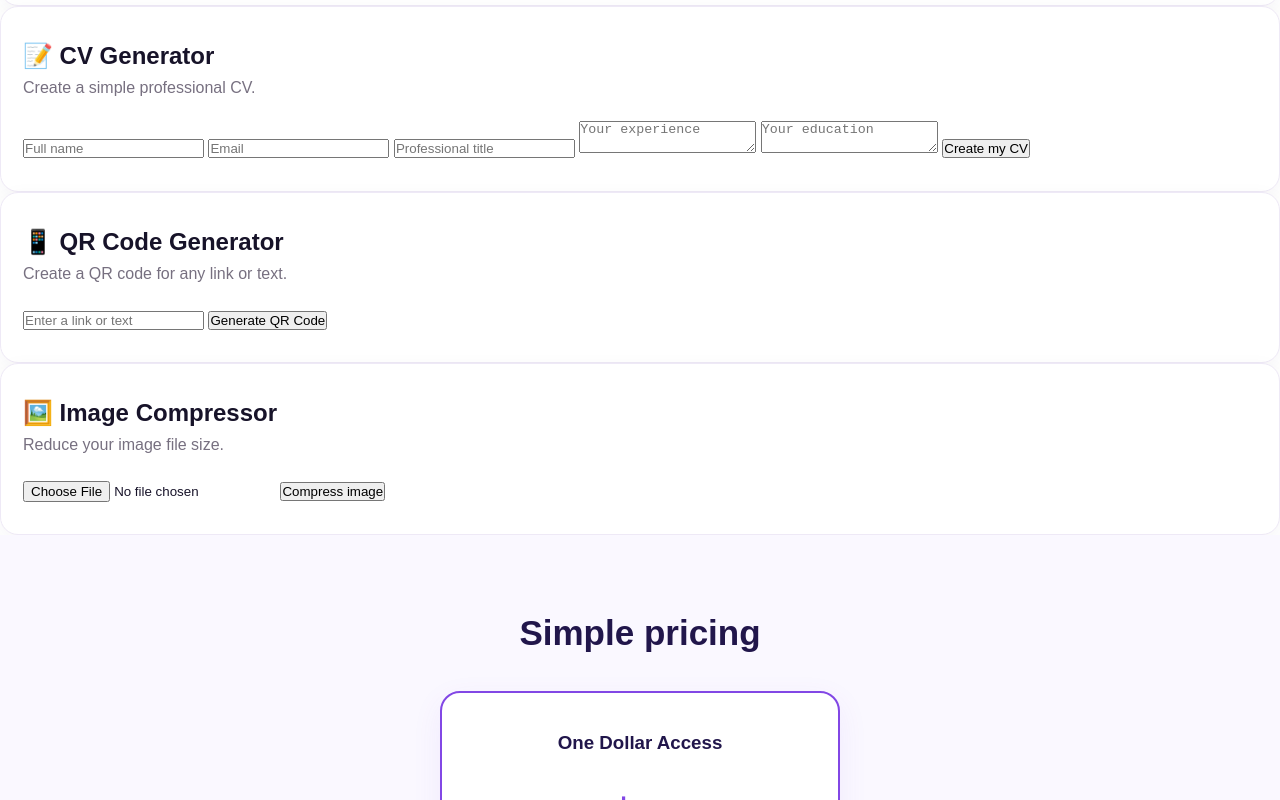
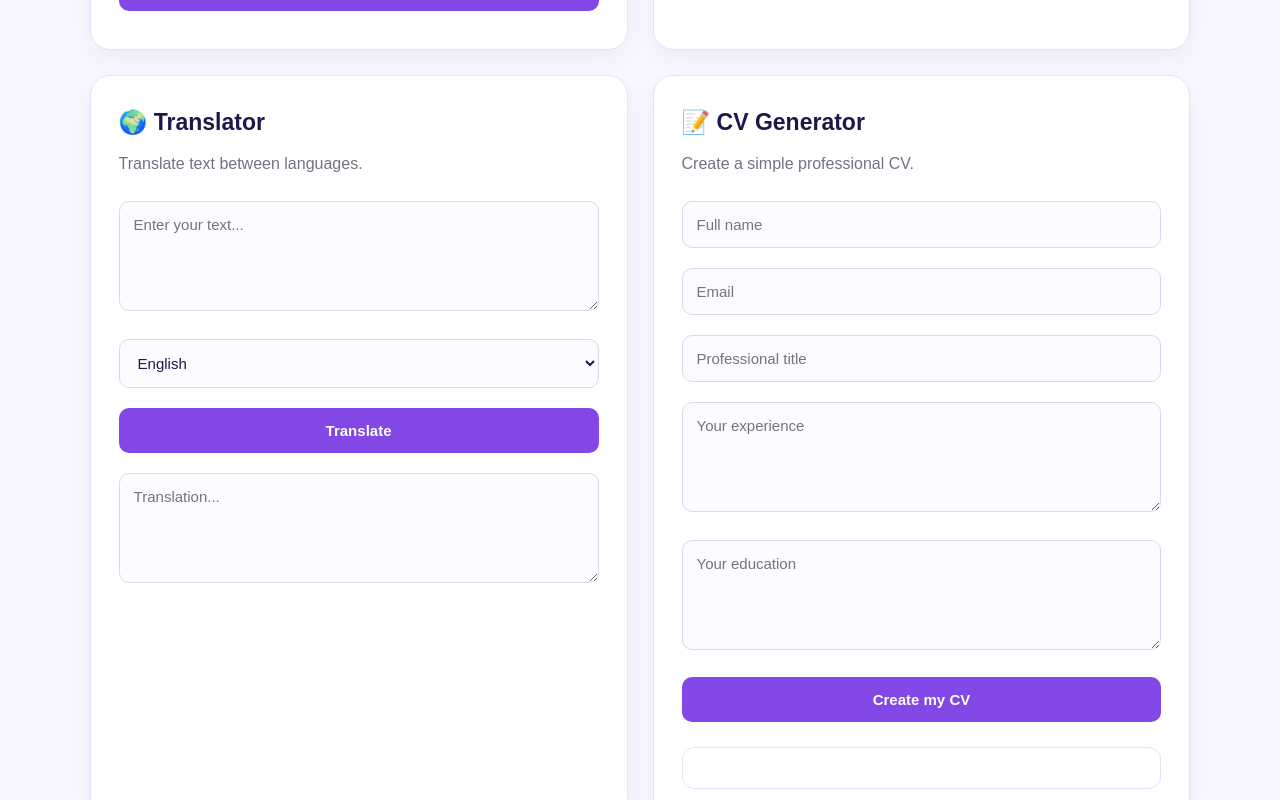
Before and after one commit to cylakiara883-png/one-dollar-tools, a plain HTML site: page index.html in a window 1280 px wide. Shown: the part 2080-2880 px from the top of the page. Drawn offline with Linux system fonts and the light colour scheme.

Commit message:
Update style.css

```diff
--- a/style.css
+++ b/style.css
@@ -261,3 +261,100 @@ footer {
     grid-template-columns: 1fr;
   }
 }
+
+
+/* ONE DOLLAR TOOLS - WORKSPACE DESIGN */
+
+.tool-workspaces {
+  padding: 50px 7%;
+  background: #f8f6ff;
+  display: grid;
+  grid-template-columns: repeat(2, 1fr);
+  gap: 25px;
+}
+
+.tool-workspaces .tool-card {
+  background: #ffffff;
+  padding: 28px;
+  border: 1px solid #e9e0fa;
+  border-radius: 20px;
+  box-shadow: 0 8px 25px #21164b0c;
+}
+
+.tool-workspaces h2 {
+  font-size: 23px;
+  color: #21164b;
+  margin-bottom: 10px;
+}
+
+.tool-workspaces p {
+  color: #777080;
+  margin-bottom: 15px;
+}
+
+.tool-workspaces textarea,
+.tool-workspaces input,
+.tool-workspaces select {
+  width: 100%;
+  padding: 14px;
+  margin: 10px 0;
+  border: 1px solid #ded6eb;
+  border-radius: 10px;
+  background: #fcfbff;
+  color: #21164b;
+  font-size: 15px;
+  font-family: Arial, sans-serif;
+}
+
+.tool-workspaces textarea {
+  min-height: 110px;
+  resize: vertical;
+}
+
+.tool-workspaces button {
+  width: 100%;
+  padding: 14px;
+  margin: 10px 0;
+  border: none;
+  border-radius: 10px;
+  background: #8247e5;
+  color: white;
+  font-size: 15px;
+  font-weight: bold;
+  cursor: pointer;
+}
+
+.tool-workspaces button:hover {
+  background: #6530c2;
+}
+
+.tool-workspaces img {
+  display: block;
+  margin: 15px auto;
+  border-radius: 10px;
+}
+
+.tool-workspaces a {
+  color: #8247e5;
+  font-weight: bold;
+  text-decoration: none;
+}
+
+#cvResult {
+  padding: 20px;
+  margin-top: 15px;
+  border: 1px solid #e9e0fa;
+  border-radius: 12px;
+  overflow-wrap: anywhere;
+}
+
+@media (max-width: 750px) {
+  .tool-workspaces {
+    grid-template-columns: 1fr;
+    padding: 35px 5%;
+  }
+
+  .tool-workspaces .tool-card {
+    padding: 22px;
+  }
+}
```
